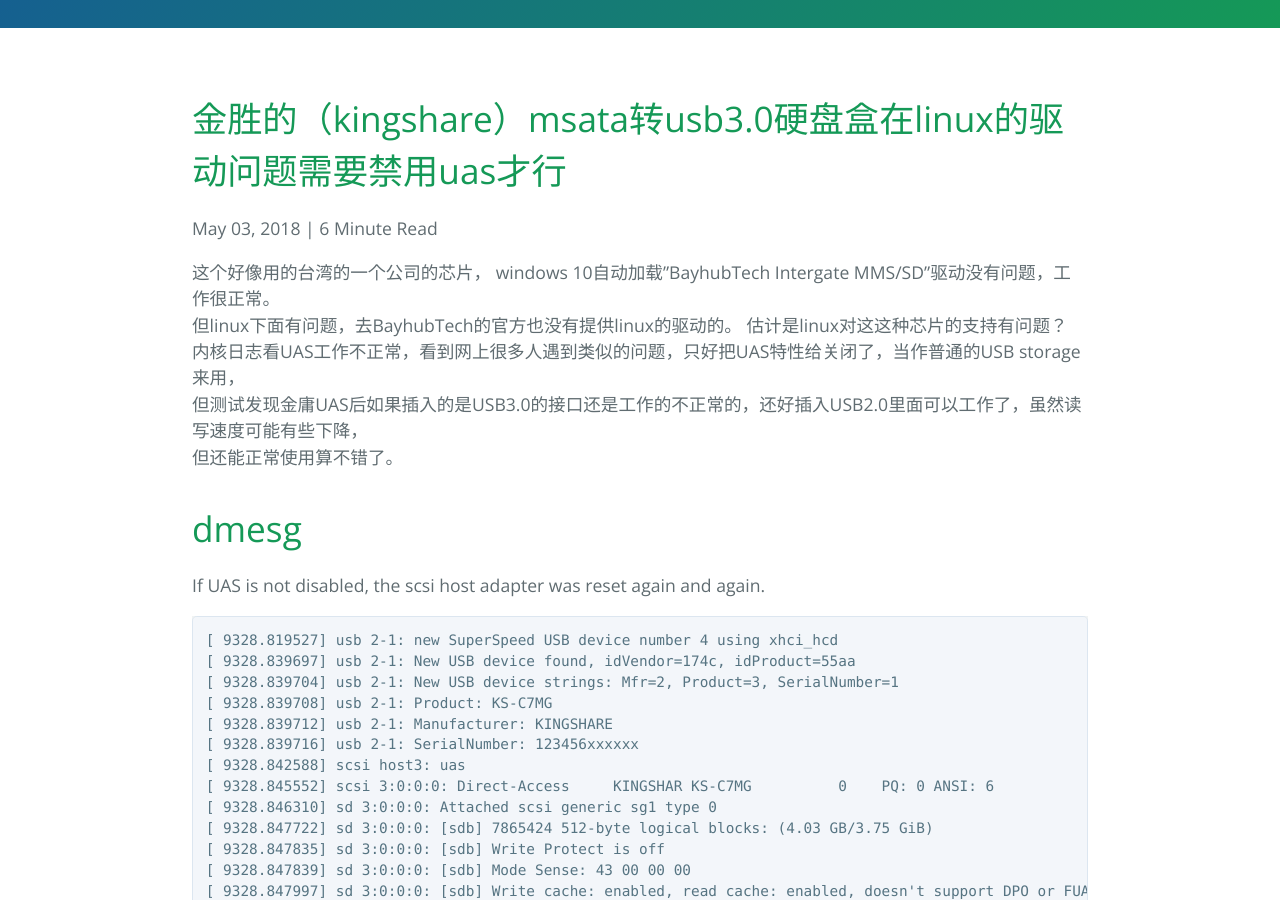
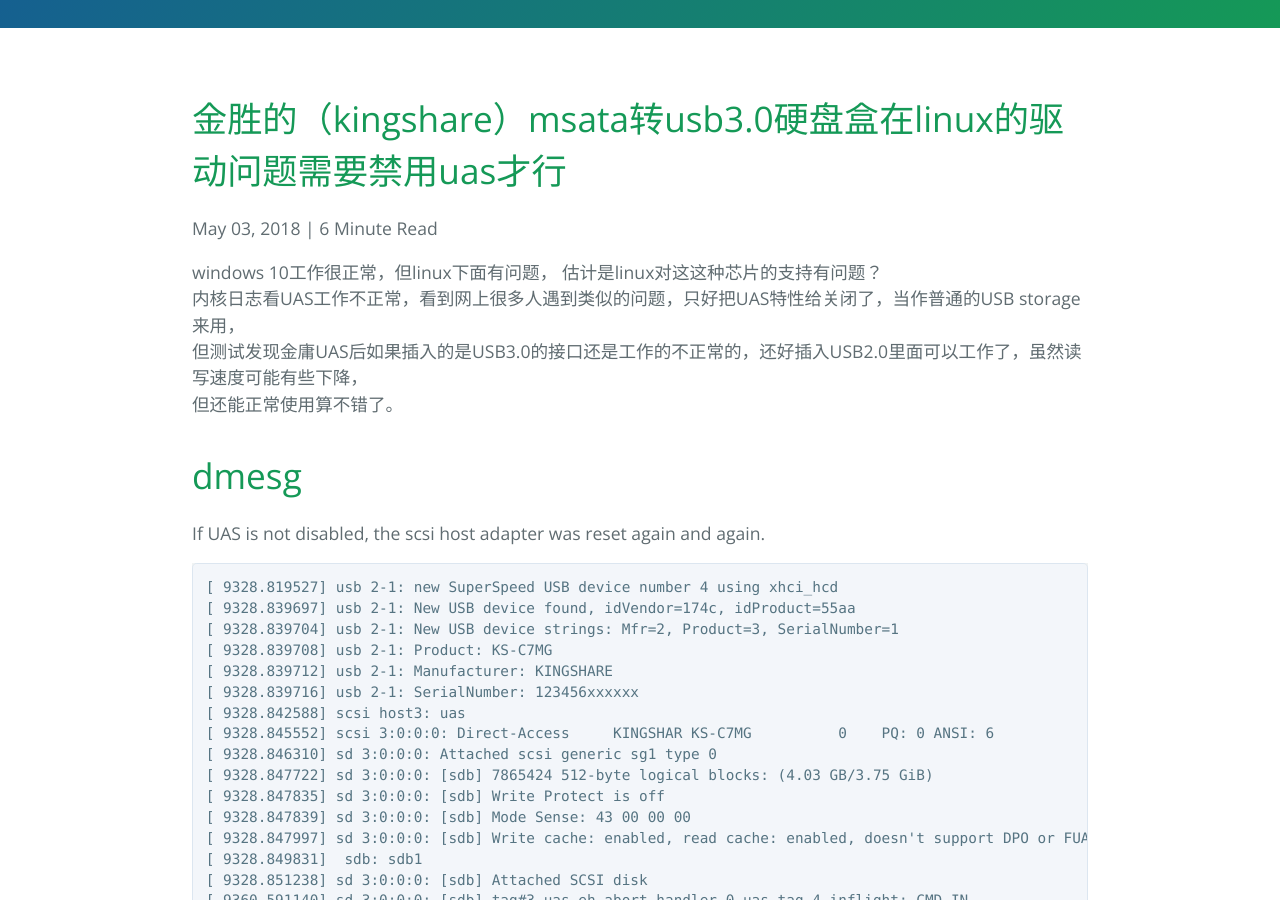
Before and after one commit to gmd20/gmd20.github.io, a Jekyll site: the page built from _posts/2018-05-03-金胜的（kingshare）msata转USB3.0硬盘盒在linux的驱动问题需要禁用uas才行.markdown, in a window 1280 px wide and 900 px high, scrolled down 355 px. Built offline with Jekyll 4.4.1, drawn with Linux system fonts in a browser that asks for light colours; Markdown is read by kramdown in place of the engine named in the settings; comment, search, counter and statistics services are not loaded.

Commit message:
Update 2018-05-03-金胜的（kingshare）msata转USB3.0硬盘盒在linux的驱动问题需要禁用uas才行.markdown

```diff
--- a/_posts/2018-05-03-金胜的（kingshare）msata转USB3.0硬盘盒在linux的驱动问题需要禁用uas才行.markdown
+++ b/_posts/2018-05-03-金胜的（kingshare）msata转USB3.0硬盘盒在linux的驱动问题需要禁用uas才行.markdown
@@ -1,5 +1,4 @@
-这个好像用的台湾的一个公司的芯片， windows 10自动加载"BayhubTech Intergate MMS/SD"驱动没有问题，工作很正常。
-但linux下面有问题，去BayhubTech的官方也没有提供linux的驱动的。 估计是linux对这这种芯片的支持有问题？
+windows 10工作很正常，但linux下面有问题， 估计是linux对这这种芯片的支持有问题？
 内核日志看UAS工作不正常，看到网上很多人遇到类似的问题，只好把UAS特性给关闭了，当作普通的USB storage来用，
 但测试发现金庸UAS后如果插入的是USB3.0的接口还是工作的不正常的，还好插入USB2.0里面可以工作了，虽然读写速度可能有些下降，
 但还能正常使用算不错了。
```
